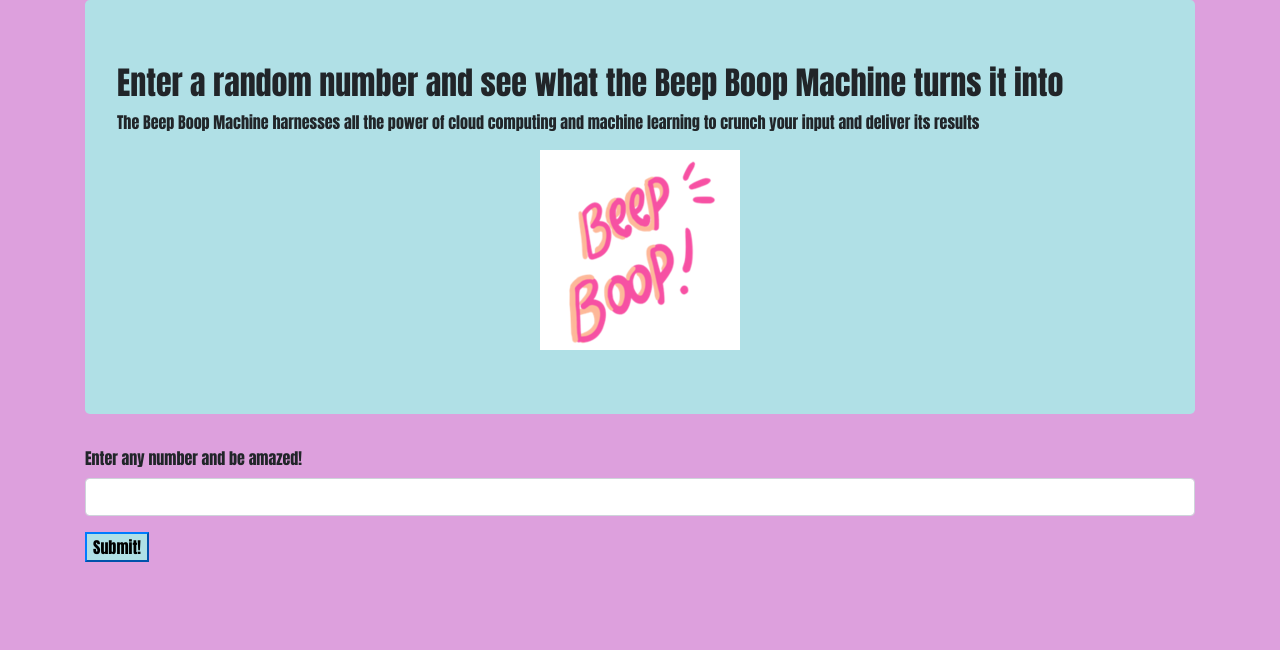
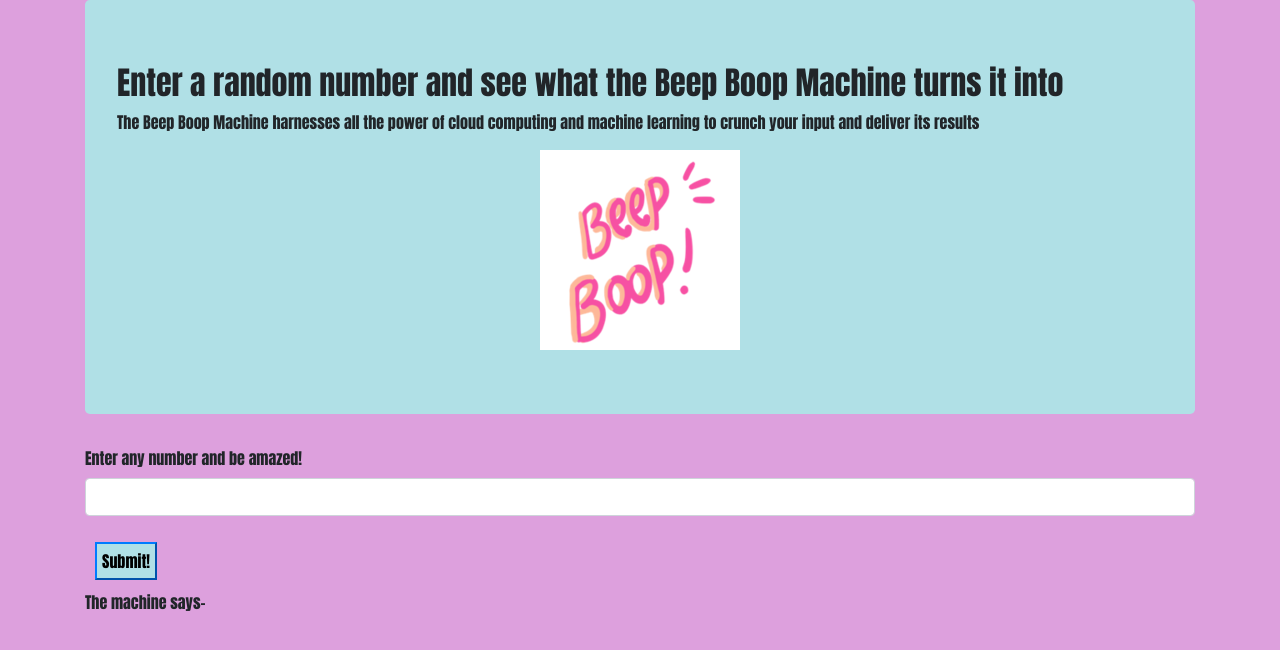
Before and after one commit to Dave-Sterry/BeepBoop, a plain HTML site: page index.html in a window 1280 px wide. Drawn offline with Linux system fonts and the light colour scheme.

```diff
--- a/css/styles.css
+++ b/css/styles.css
@@ -10,6 +10,8 @@ background-color: powderblue;
 .btn-primary {
   background-color: powderblue;
   color: black;
+  margin:10px;
+  padding:5px;
 }
 .btn-primary:hover {
 background-color: rebeccapurple;
--- a/index.html
+++ b/index.html
@@ -10,9 +10,9 @@
 <body>
   <div class="container">
     <div class="jumbotron">
-    <h2>Enter a random number and see what the Beep Boop Machine turns it into</h2>
-    <p>The Beep Boop Machine harnesses all the power of cloud computing and machine learning to crunch your input and deliver its results </p> <div class="image-holder"> <img src = assets/beepboop.jpeg alt= "a photo of the words beep boop"></div>
-  </div>
+      <h2>Enter a random number and see what the Beep Boop Machine turns it into</h2>
+      <p>The Beep Boop Machine harnesses all the power of cloud computing and machine learning to crunch your input and deliver its results</p> <div class="image-holder"> <img src = assets/beepboop.jpeg alt= "a photo of the words beep boop"></div>
+    </div>
     <div>
       <form id="userInput">
         <div class="form-group">
@@ -20,9 +20,9 @@
           <input id="number" class="form-control" type="text">
         </div>
         <button type='submit' class='btn-primary'>Submit!</button>
-
       </form>
     </div>
+    <p>The machine says-</p>
     <p id="output"></p>
   </div>
 </body>
```
Also changed, not shown: 1 other file.
